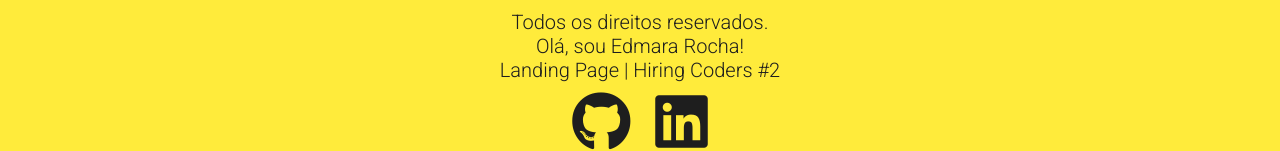
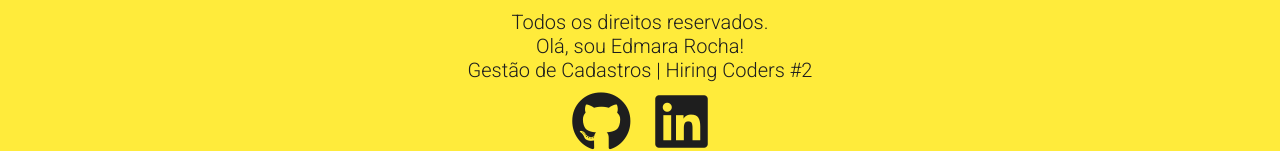
Before and after one commit to edmarar/gestao_de_cadastros_HC, a plain HTML site: page index.html in a window 1280 px wide. Shown: the part 1602-1753 px from the top of the page. Drawn offline with Linux system fonts and the light colour scheme.

Commit message:
Uptade - footer

```diff
--- a/index.html
+++ b/index.html
@@ -66,7 +66,7 @@
         <div>
             <p >Todos os direitos reservados.</p>
             <div class="intro">Olá, sou Edmara Rocha!</div>
-            <div class="tagline">Landing Page | Hiring Coders #2</div>
+            <div class="tagline">Gestão de Cadastros | Hiring Coders #2</div>
             <!-- Find your icons from here - https://fontawesome.com/icons?d=gallery&s=brands -->
             <div class="icons-social">
                 <a target="_blank" href="https://github.com/edmarar"><i class="fab fa-github"></i></a>
```
